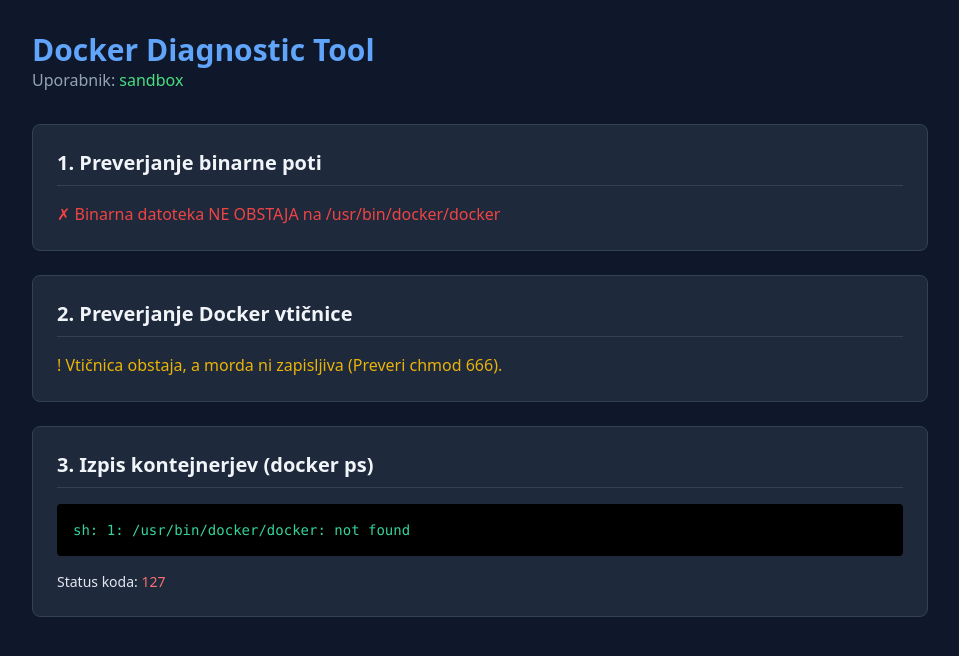
After one commit to Luka-Petek/OnlineCodeEditor, a PHP site: page /test_docker.php in a window 1280 px wide. The commit adds this page. Shown: the top 656 px of the page, without its empty margins (160-1119 px from the left). Run offline with PHP 8.4, Linux system fonts and the light colour scheme; some libraries are stand-ins or nearby versions.

Commit message:
docker exec kode se ne dela, problem verzija?

```diff
--- a/data/www/html/dashboard.php
+++ b/data/www/html/dashboard.php
@@ -23,7 +23,7 @@ if (!$projekt) {
     exit;
 }
 
-// *** LOGIKA ZA NALAGANJE SHRANJENE KODE ***
+//shranjevanje kode
 require_once 'php/db.php';
 $db = getDatabaseConnection();
 
@@ -164,8 +164,8 @@ switch ($jezik) {
             <h2 class="console-header">Konzola / Izhod</h2>
 
             <pre id="output-container">
-// Tukaj bo prikazan izhod kode.
-Pritisnite "Zaženi Kodo" za simulacijo izvedbe.
+                // Tukaj bo prikazan izhod kode.
+                Pritisnite "Zaženi Kodo" za simulacijo izvedbe.
             </pre>
         </div>
     </main>
--- /dev/null
+++ b/data/www/html/test_docker.php
@@ -0,0 +1,74 @@
+<!DOCTYPE html>
+<html lang="sl">
+<head>
+    <meta charset="UTF-8">
+    <meta name="viewport" content="width=device-width, initial-scale=1.0">
+    <title>Docker Terminal</title>
+    <script src="https://cdn.tailwindcss.com"></script>
+</head>
+<body class="bg-slate-900 text-slate-200 p-8">
+    <div class="max-w-4xl mx-auto">
+        <header class="mb-8">
+            <h1 class="text-3xl font-bold text-blue-400">Docker Diagnostic Tool</h1>
+            <p class="text-slate-400">Uporabnik: <span class="text-green-400"><?php echo posix_getpwuid(posix_geteuid())['name']; ?></span></p>
+        </header>
+
+        <div class="grid gap-6">
+            <!-- Preverjanje binarne datoteke -->
+            <section class="bg-slate-800 p-6 rounded-lg border border-slate-700">
+                <h2 class="text-xl font-semibold mb-4 text-slate-100 border-b border-slate-700 pb-2">1. Preverjanje binarne poti</h2>
+                <?php
+                $dockerPath = '/usr/bin/docker/docker';
+                if (file_exists($dockerPath)) {
+                    echo '<p class="text-green-500">✓ Binarna datoteka najdena na: ' . $dockerPath . '</p>';
+                    echo '<p class="text-sm text-slate-400">Dovoljenja: ' . substr(sprintf('%o', fileperms($dockerPath)), -4) . '</p>';
+                } else {
+                    echo '<p class="text-red-500">✗ Binarna datoteka NE OBSTAJA na ' . $dockerPath . '</p>';
+                }
+                ?>
+            </section>
+
+            <!-- Preverjanje Socket-a -->
+            <section class="bg-slate-800 p-6 rounded-lg border border-slate-700">
+                <h2 class="text-xl font-semibold mb-4 text-slate-100 border-b border-slate-700 pb-2">2. Preverjanje Docker vtičnice</h2>
+                <?php
+                $socketPath = '/var/run/docker.sock';
+                if (is_writable($socketPath)) {
+                    echo '<p class="text-green-500">✓ Vtičnica je zapisljiva za www-data.</p>';
+                } else {
+                    echo '<p class="text-yellow-500">! Vtičnica obstaja, a morda ni zapisljiva (Preveri chmod 666).</p>';
+                }
+                ?>
+            </section>
+
+            <!-- Izvedba ukaza -->
+            <section class="bg-slate-800 p-6 rounded-lg border border-slate-700">
+                <h2 class="text-xl font-semibold mb-4 text-slate-100 border-b border-slate-700 pb-2">3. Izpis kontejnerjev (docker ps)</h2>
+                <div class="bg-black p-4 rounded font-mono text-sm overflow-x-auto text-emerald-400">
+                    <pre><?php
+                    // Uporabimo absolutno pot do binarne datoteke
+                    $output = [];
+                    $resultCode = 0;
+                    exec("$dockerPath ps -a 2>&1", $output, $resultCode);
+
+                    if (empty($output)) {
+                        echo "Ni odziva sistema.";
+                    } else {
+                        echo htmlspecialchars(implode("\n", $output));
+                    }
+                    ?></pre>
+                </div>
+                <div class="mt-4 text-sm">
+                    Status koda: <span class="<?php echo $resultCode === 0 ? 'text-green-400' : 'text-red-400'; ?>"><?php echo $resultCode; ?></span>
+                </div>
+            </section>
+        </div>
+    </div>
+</body>
+</html>
+
+<!--
+"fix":
+
+sudo chmod 666 /var/run/docker.sock
+-->
```
Also changed, not shown: data/www/html/php/dash.php (added, +92 -0 lines), 1 other file.
